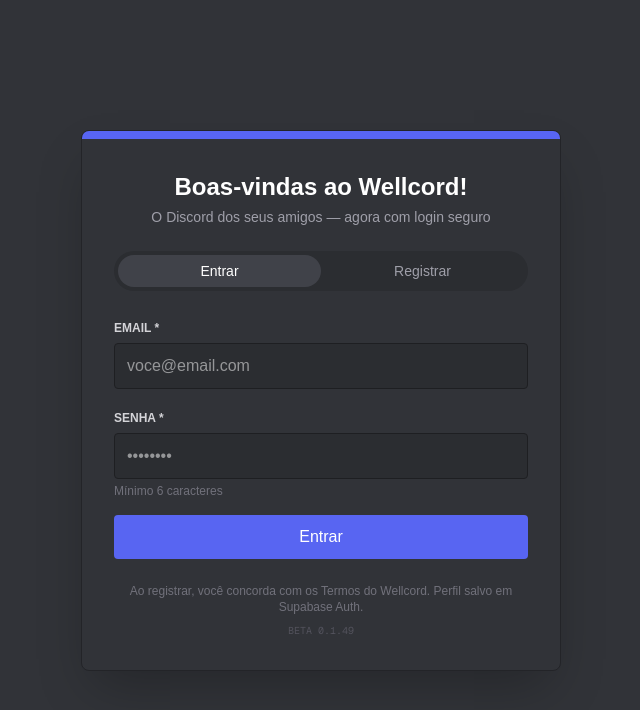
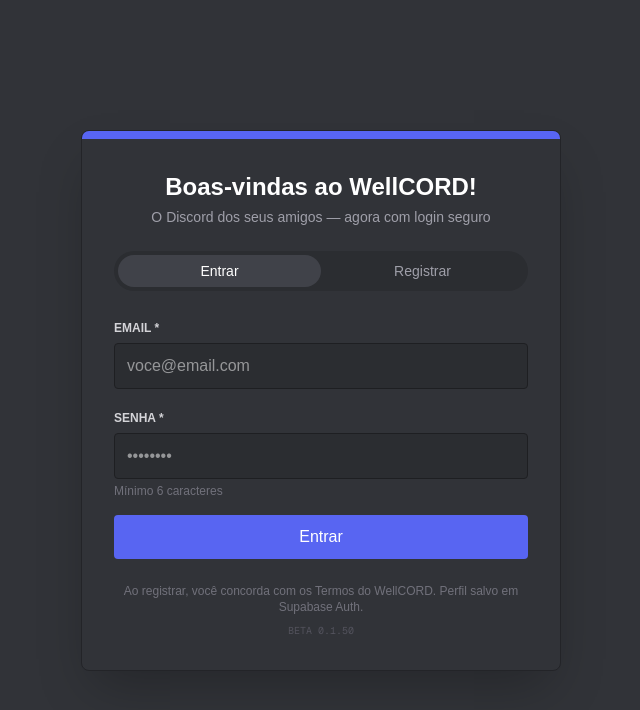
Before and after one commit to wellinghton3112/wellcord, a Next.js app: page /login in a window 1280 px wide. Shown: the top 710 px of the page, without its empty margins (319-959 px from the left). Built offline with nearby package versions, Linux system fonts and the light colour scheme; no server answers.

Commit message:
chore: renomeia para WellCORD BETA 0.1.50

```diff
--- a/bump-version.js
+++ b/bump-version.js
@@ -9,5 +9,5 @@
 const pkg = JSON.parse(fs.readFileSync('package.json','utf8'));
 pkg.version = v;
 fs.writeFileSync('package.json', JSON.stringify(pkg, null, 2) + '\n');
-fs.writeFileSync('src/lib/version.ts', `export const APP_VERSION = "BETA ${v}";\nexport const APP_NAME = "Wellcord";\n`);
+fs.writeFileSync('src/lib/version.ts', `export const APP_VERSION = "BETA ${v}";\nexport const APP_NAME = "WellCORD";\n`);
 console.log(`Bump para BETA ${v}`);
--- a/package.json
+++ b/package.json
@@ -1,6 +1,6 @@
 {
-  "name": "novo",
-  "version": "0.1.49",
+  "name": "wellcord",
+  "version": "0.1.50",
   "private": true,
   "scripts": {
     "dev": "next dev",
--- a/src/app/join/[code]/page.tsx
+++ b/src/app/join/[code]/page.tsx
@@ -31,7 +31,7 @@
   return (
     <div className="min-h-screen bg-[#313338] flex items-center justify-center p-4">
       <div className="w-full max-w-md bg-[#2B2D31] rounded-lg p-8 text-center shadow-2xl">
-        <h1 className="text-xl font-bold text-white">Convite Wellcord</h1>
+        <h1 className="text-xl font-bold text-white">Convite WellCORD</h1>
         <p className="text-sm text-zinc-400 mt-2 font-mono">wellcord.vercel.app/join/{code}</p>
         <p className="text-sm text-zinc-300 mt-4">{status}</p>
         {status.startsWith("Faça login") && (
--- a/src/app/layout.tsx
+++ b/src/app/layout.tsx
@@ -13,8 +13,8 @@
 });
 
 export const metadata: Metadata = {
-  title: "Wellcord BETA 0.1.26 - Chat com amigos",
-  description: "Wellcord BETA 0.1.26 - Clone do Discord com Next.js + Supabase",
+  title: "WellCORD - Chat com amigos",
+  description: "WellCORD - Clone do Discord com Next.js + Supabase",
 };
 
 export default function RootLayout({ children }: LayoutProps<"/">) {
--- a/src/app/login/page.tsx
+++ b/src/app/login/page.tsx
@@ -48,7 +48,7 @@
       <div className="w-full max-w-[480px] bg-[#313338] rounded-lg overflow-hidden shadow-2xl border border-[#232428]">
         <div className="bg-[#5865F2] h-2" />
         <div className="p-8">
-          <h1 className="text-2xl font-bold text-white text-center">Boas-vindas ao Wellcord!</h1>
+          <h1 className="text-2xl font-bold text-white text-center">Boas-vindas ao WellCORD!</h1>
           <p className="text-zinc-400 text-center text-sm mt-1">O Discord dos seus amigos — agora com login seguro</p>
 
           <div className="flex bg-[#2B2D31] rounded-full p-1 mt-6">
@@ -77,7 +77,7 @@
               {loading ? "Carregando..." : mode === "login" ? "Entrar" : "Criar conta"}
             </button>
           </form>
-          <p className="text-xs text-zinc-500 text-center mt-6">Ao registrar, você concorda com os Termos do Wellcord. Perfil salvo em Supabase Auth.</p>
+          <p className="text-xs text-zinc-500 text-center mt-6">Ao registrar, você concorda com os Termos do WellCORD. Perfil salvo em Supabase Auth.</p>
           <p className="text-[10px] font-mono text-zinc-600 text-center mt-2">{APP_VERSION}</p>
         </div>
       </div>
--- a/src/lib/version.ts
+++ b/src/lib/version.ts
@@ -1,2 +1,2 @@
-export const APP_VERSION = "BETA 0.1.49";
-export const APP_NAME = "Wellcord";
+export const APP_VERSION = "BETA 0.1.50";
+export const APP_NAME = "WellCORD";
```
